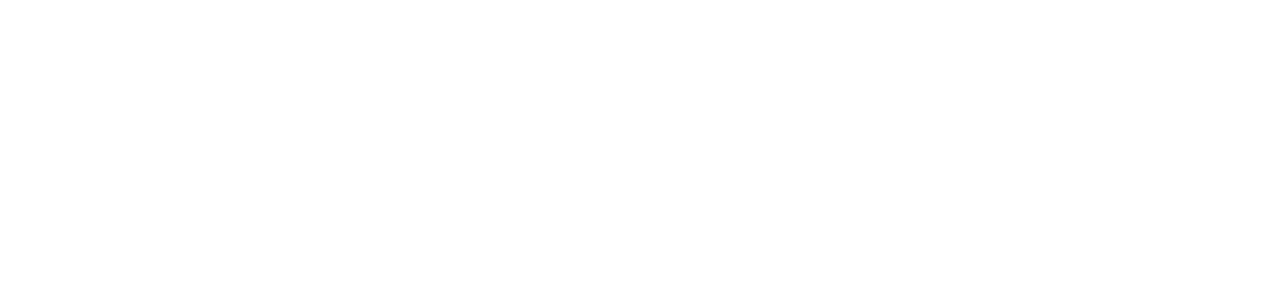
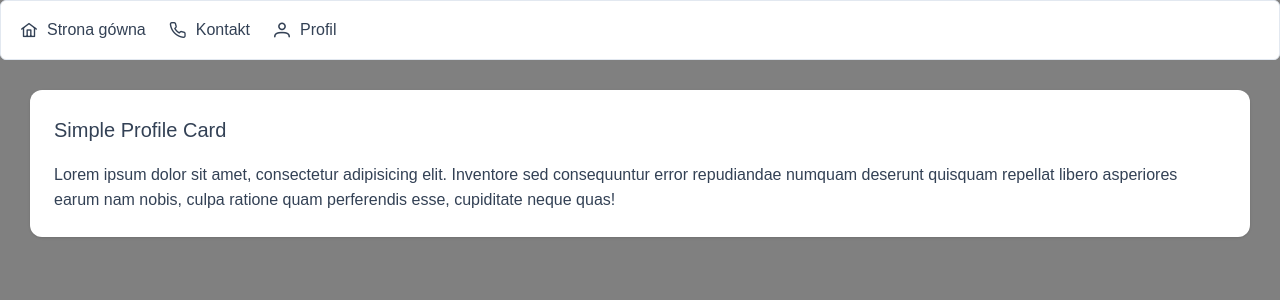
Before and after one commit to Projekt-strony-obslugi-toru-gokartowego/gokart-web, a Vue app in the folder rakieta/: page /home/profile in a window 1280 px wide. Before the commit this address had no page. Shown: the top 300 px of the page. Built offline with nearby package versions, Linux system fonts and the light colour scheme; a web font is replaced by a local one.

Commit message:
Home/Profile Routing

```diff
--- a/rakieta/src/layouts/TopbarLayout.vue
+++ b/rakieta/src/layouts/TopbarLayout.vue
@@ -16,7 +16,7 @@
   {
     label: 'Profil',
     icon: 'pi pi-user',
-    name: 'contact',
+    name: 'profile',
   }
 ]);
 </script>
--- a/rakieta/src/router/index.ts
+++ b/rakieta/src/router/index.ts
@@ -1,6 +1,8 @@
 import { createRouter, createWebHistory } from 'vue-router'
 import ContactView from '../views/ContactView.vue'
 import TopBarLayout from '../layouts/TopbarLayout.vue'
+import ProfileView from '../views/ProfileView.vue'
+import HomeView from '@/views/HomeView.vue'
 
 const router = createRouter({
   history: createWebHistory(import.meta.env.BASE_URL),
@@ -12,12 +14,17 @@
         {
           path: '',
           name: 'home',
-          component: ContactView
+          component: HomeView
         },
         {
           path: 'contact',
           name: 'contact',
           component: ContactView
+        },
+        {
+          path: 'profile',
+          name: 'profile',
+          component: ProfileView
         },
       ]
     },
--- /dev/null
+++ b/rakieta/src/views/HomeView.vue
@@ -0,0 +1,15 @@
+<script setup lang="ts">
+import Card from 'primevue/Card';
+</script>
+
+<template>
+  <Card class="home">
+    <template #title>Simple Home Card</template>
+    <template #content>
+      <p class="m-0">
+        Lorem ipsum dolor sit amet, consectetur adipisicing elit. Inventore sed consequuntur error repudiandae numquam deserunt quisquam repellat libero asperiores earum nam nobis, culpa ratione quam perferendis esse, cupiditate neque
+        quas!
+      </p>
+    </template>
+  </Card>
+</template>
--- /dev/null
+++ b/rakieta/src/views/ProfileView.vue
@@ -0,0 +1,15 @@
+<script setup lang="ts">
+import Card from 'primevue/Card';
+</script>
+
+<template>
+  <Card class="profile">
+    <template #title>Simple Profile Card</template>
+    <template #content>
+      <p class="m-0">
+        Lorem ipsum dolor sit amet, consectetur adipisicing elit. Inventore sed consequuntur error repudiandae numquam deserunt quisquam repellat libero asperiores earum nam nobis, culpa ratione quam perferendis esse, cupiditate neque
+        quas!
+      </p>
+    </template>
+  </Card>
+</template>
```
